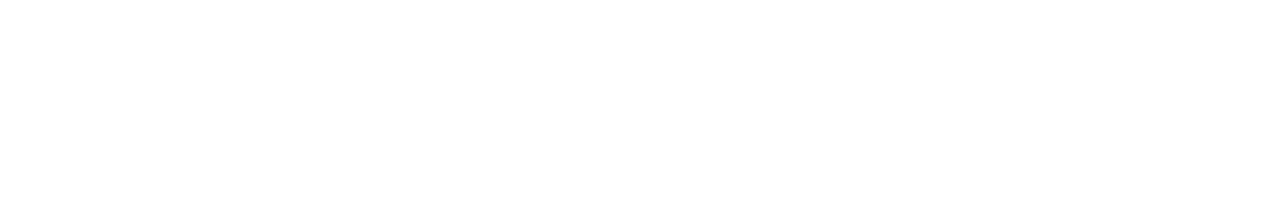
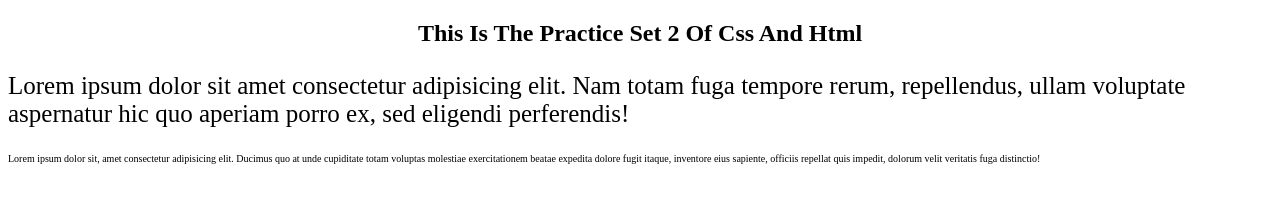
Before and after one commit to DinkarTiwari03/Learning-FullStack, a plain HTML site: page practice set css/p2.html in a window 1280 px wide. Drawn offline with Linux system fonts and the light colour scheme.

Commit message:
2nd practice set

```diff
--- a/practice set css/p2.css
+++ b/practice set css/p2.css
@@ -0,0 +1,14 @@
+*{
+    font-family: 'Times New Roman';
+
+}
+h1{
+    text-transform: capitalize;
+    text-align: center;
+}
+#outer{
+    font-size: 25px;
+}
+#inner{
+    font-size: 10px;
+}
--- a/practice set css/p2.html
+++ b/practice set css/p2.html
@@ -4,8 +4,33 @@
     <meta charset="UTF-8">
     <meta name="viewport" content="width=device-width, initial-scale=1.0">
     <title>Document</title>
+    <link rel="stylesheet" href="p2.css">
 </head>
 <body>
+   <header>
 
+   </header>
+
+   <main>
+    <section>
+        <h1 id="title">
+            this is the practice set 2 of css and html
+        </h1>
+
+        <div id="outer">
+            <p>Lorem ipsum dolor sit amet consectetur adipisicing elit. Nam totam fuga tempore rerum, repellendus, ullam voluptate aspernatur hic quo aperiam porro ex, sed eligendi perferendis!</p>
+
+            <div id="inner">
+                <p>
+                    Lorem ipsum dolor sit, amet consectetur adipisicing elit. Ducimus quo at unde cupiditate totam voluptas molestiae exercitationem beatae expedita dolore fugit itaque, inventore eius sapiente, officiis repellat quis impedit, dolorum velit veritatis fuga distinctio!
+                </p>
+            </div>
+        </div>
+    </section>
+   </main>
+
+   <footer>
+
+   </footer>
 </body>
 </html>
```
